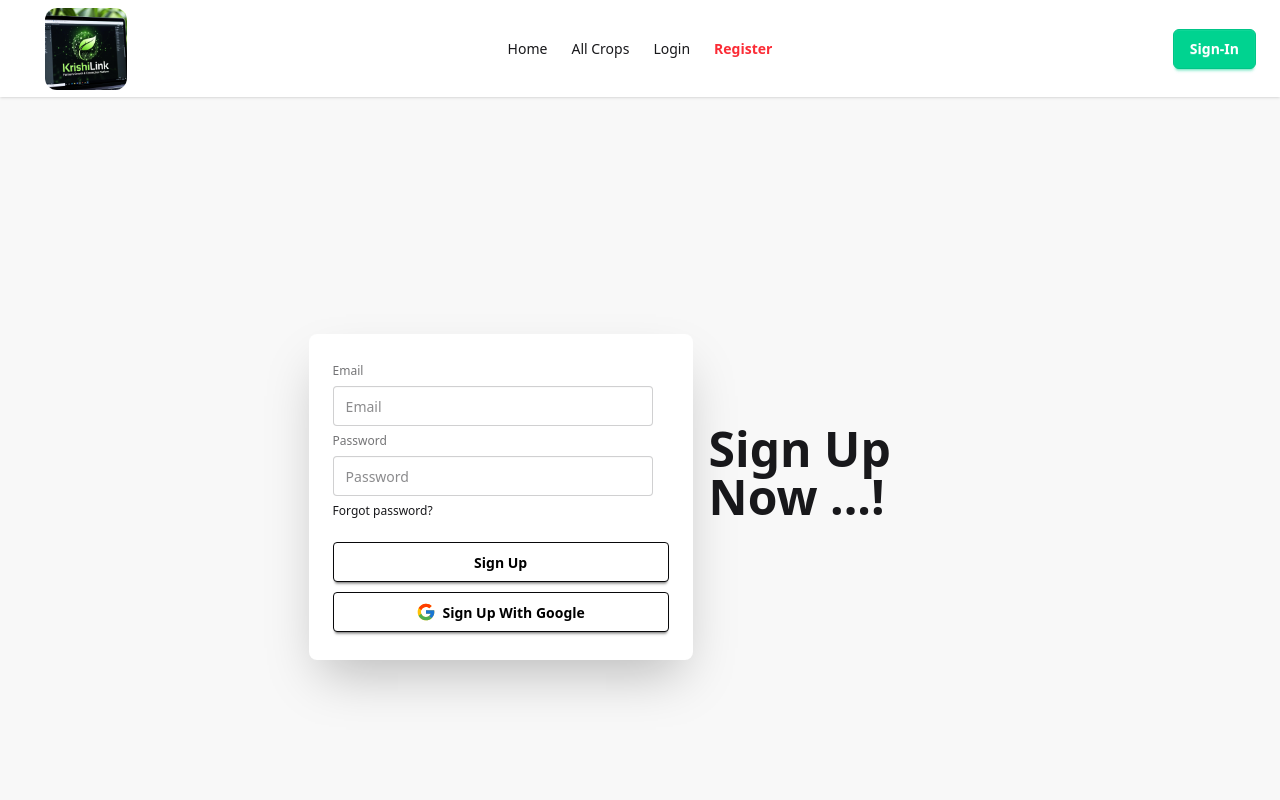
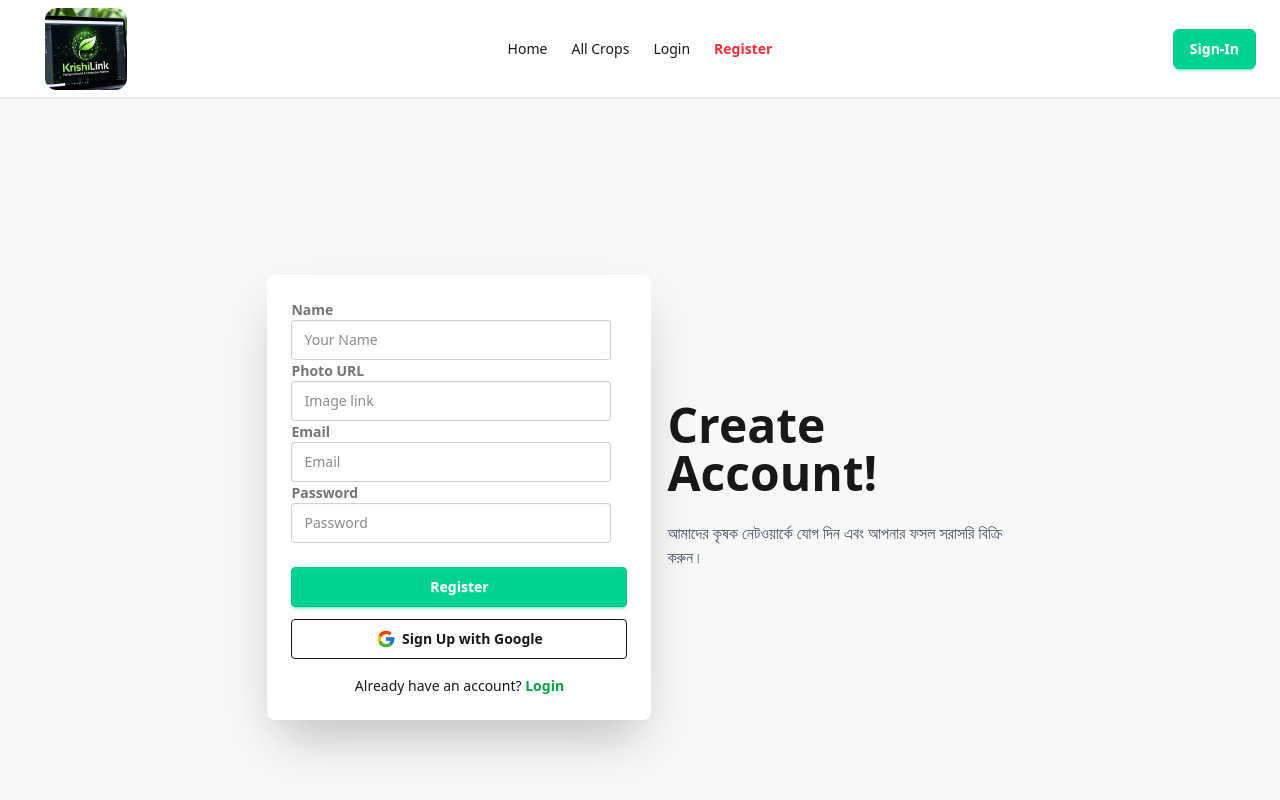
Before and after one commit to fuadhasan199/Farmer-Project-Client, a React (Vite) app: page /Sign-Up in a window 1280 px wide. Shown: the top 800 px of the page. Built offline with nearby package versions, Linux system fonts and the light colour scheme; no server answers.

Commit message:
jwt and project update

```diff
--- a/src/Pages/All_Crops.jsx
+++ b/src/Pages/All_Crops.jsx
@@ -1,11 +1,13 @@
 import React, { useEffect, useState } from 'react';
 import { Link, useLoaderData } from 'react-router';
+import Loading from './Loading';
 
 const All_Crops = () => {
 
     const initialCards = useLoaderData();
 
     const [search, setSerach] = useState('');
+    const [loader,setLoader]=useState(true)
 
     const [crops, setCrops] = useState(initialCards);
 
@@ -14,7 +16,12 @@ const All_Crops = () => {
         fetch(`https://farmers-api-omega.vercel.app/farmers?search=${search}`)
             .then(res => res.json())
             .then(data => setCrops(data));
+            setLoader(false)
     }, [search]);
+
+    if(loader){
+         return <Loading></Loading>
+    }
 
     return (
         <div className='container mx-auto bg-gray-100 p-4 rounded-xl min-h-screen'>
--- a/src/Pages/AuthProvider.jsx
+++ b/src/Pages/AuthProvider.jsx
@@ -6,6 +6,7 @@ import { auth } from '../Firebase.config';
 const AuthProvider = ({children}) => {
 
 const [user,setUser]=useState(null)
+const [loading,setloading]=useState(true)
 
 
 const CreateUser=(email,password)=>{
@@ -21,14 +22,19 @@ const SignInUser=(email,password)=>{
 }
 
 const SignOutUser=()=>{
-
+ setloading(true)
 return signOut(auth)
+.then(()=>{
+   localStorage.removeItem('token')
+   setloading(false)
+})
 
 }
 
 useEffect(()=>{
   const unsubscribe=onAuthStateChanged(auth,(currentUser)=>{
     setUser(currentUser)
+    setloading(false)
   })
 
    return ()=>{
@@ -41,6 +47,7 @@ useEffect(()=>{
 const AuthInfo={
 
 user,
+loading,
 CreateUser,
  SignInUser,
  SignOutUser
--- /dev/null
+++ b/src/Pages/Loading.jsx
@@ -0,0 +1,12 @@
+import React from 'react';
+
+const Loading = () => {
+    return (
+        <div className=' flex justify-center items-center  mt-10'>
+             <span className="loading loading-spinner loading-xl "></span>
+              <span className="loading loading-spinner loading-xl"></span>
+        </div>
+    );
+};
+
+export default Loading;
--- a/src/Pages/My_post.jsx
+++ b/src/Pages/My_post.jsx
@@ -44,7 +44,7 @@ const handleDelete = (cropId) => {
                         setMyCrops(myCrops.filter(crop => crop._id !== cropId));
                     }
                 } catch (error) {
-                    Swal.fire("Error!", "কিছু একটা সমস্যা হয়েছে।", "error");
+                    Swal.fire("Error!", "কিছু একটা সমস্যা হয়েছে।", error.message);
                 }
             }
         });
--- a/src/Private.jsx
+++ b/src/Private.jsx
@@ -1,11 +1,15 @@
 import React, {  useContext } from 'react';
 import { AuthContext } from './Pages/AuthContext';
 import { Navigate } from 'react-router';
+import Loading from './Pages/Loading';
 
 const Private = ({children}) => {
-const {user}=useContext(AuthContext)
+const {user,loading}=useContext(AuthContext)
 
+  if(loading){
 
+    return <Loading></Loading>
+  }
 
  if(user){
     return children
--- a/src/Sign/SignIn.jsx
+++ b/src/Sign/SignIn.jsx
@@ -22,6 +22,8 @@ const { SignInUser}=useContext(AuthContext)
         try{
             const result=await  SignInUser(email,password)
              console.log(result.user)
+             const token = await result.user.getIdToken();
+        localStorage.setItem('token', token);
              e.target.reset()
 
 
@@ -50,8 +52,12 @@ const { SignInUser}=useContext(AuthContext)
     const handleGoogle=()=>{
 
          signInWithPopup(auth,provider)
-         .then(res=>{
+
+         .then(async (res)=>{
           console.log(res.user)
+          const token = await res.user.getIdToken();
+            localStorage.setItem('token', token);
+
                          Swal.fire({
             title: "Log in Successfull",
                    icon: "success",
--- a/src/Sign/SignUp.jsx
+++ b/src/Sign/SignUp.jsx
@@ -1,87 +1,112 @@
-import React, {  useContext } from 'react';
+import React, { useContext } from 'react';
 import { AuthContext } from '../Pages/AuthContext';
-import { getAuth, GoogleAuthProvider, signInWithPopup } from 'firebase/auth';
+import { getAuth, GoogleAuthProvider, signInWithPopup, updateProfile } from 'firebase/auth';
 import { FcGoogle } from "react-icons/fc";
 import Swal from 'sweetalert2';
-import { useNavigate } from 'react-router';
+import { useNavigate, Link } from 'react-router';
 
 const SignUp = () => {
-        const provider=new GoogleAuthProvider()
+    const provider = new GoogleAuthProvider();
+    const auth = getAuth();
+    const navigate = useNavigate();
+    const { CreateUser } = useContext(AuthContext);
 
-    const auth=getAuth()
-    const navigate=useNavigate()
-
-const {CreateUser}=useContext(AuthContext)
-      const handleSignIn=(e)=>{
-
-       e.preventDefault()
-
-     const email=e.target.email.value
-
-     const password=e.target.password.value
-
-      try{
-          const result=CreateUser(email,password)
-          console.log(result.user)
-                        e.target.reset()
+    const handleRegister = (e) => {
+        e.preventDefault();
+        const name = e.target.name.value;
+        const photo = e.target.photo.value;
+        const email = e.target.email.value;
+        const password = e.target.password.value;
 
 
-                          Swal.fire({
-                       title: "Register Successfull",
-                              icon: "success",
-                               draggable: true
-           });
-           navigate('/')
+        if (password.length < 6) {
+            return Swal.fire("Error", "পাসওয়ার্ড অন্তত ৬ ক্যারেক্টার হতে হবে!", "error");
         }
-      catch(error){
-                       Swal.fire({
-                      title: "error",
-                      text:error.message,
-                       icon: "error",
-                        draggable: true
-          });
+        if (!/[A-Z]/.test(password)) {
+            return Swal.fire("Error", "পাসওয়ার্ডে অন্তত একটি বড় হাতের অক্ষর (Uppercase) থাকতে হবে!", "error");
+        }
+        if (!/[a-z]/.test(password)) {
+            return Swal.fire("Error", "পাসওয়ার্ডে অন্তত একটি ছোট হাতের অক্ষর (Lowercase) থাকতে হবে!", "error");
         }
 
 
+        CreateUser(email, password)
+            .then(result => {
+               console.log(result.user)
+                updateProfile(auth.currentUser, {
+                    displayName: name,
+                    photoURL: photo
+                }).then(async() => {
+        const token = await result.user.getIdToken();
+        localStorage.setItem('token', token);
+                    Swal.fire({
+                        title: "Registration Successful",
+                        icon: "success",
+                        timer: 1500
+                    });
 
-      }
+                    e.target.reset();
+                    navigate('/');
+                });
+            })
+            .catch(error => {
+                Swal.fire({
+                    title: "Registration Failed",
+                    text: error.message,
+                    icon: "error"
+                });
+            });
+    };
 
-      const handleGoogle=()=>{
-
+    const handleGoogle = () => {
         signInWithPopup(auth, provider)
-     .then(res=>{
-      console.log(res.user)
-          Swal.fire({
-             title: "Register Successfull",
-              icon: "success",
-               draggable: true
+            .then(async(result) => {
+        const token = await result.user.getIdToken();
+        localStorage.setItem('token', token);
+                Swal.fire("Success", "Logged in with Google", "success");
+                navigate('/');
+            })
+            .catch(error => {
+                Swal.fire("Error", error.message, "error");
             });
-           navigate('/')
-
-     })
-     .catch(error=>console.log(error))
-
-      }
+    };
 
     return (
         <div className="hero bg-base-200 min-h-screen">
             <div className="hero-content flex-col lg:flex-row-reverse">
                 <div className="text-center lg:text-left">
-      <h1 className="text-5xl font-bold">Sign Up Now ...!</h1>
-      <p className="py-6">
-
-      </p>
+                    <h1 className="text-5xl font-bold">Create Account!</h1>
+                    <p className="py-6 text-gray-600">আমাদের কৃষক নেটওয়ার্কে যোগ দিন এবং আপনার ফসল সরাসরি বিক্রি করুন।</p>
                 </div>
                 <div className="card bg-base-100 w-full max-w-sm shrink-0 shadow-2xl">
                     <div className="card-body">
-        <form className="fieldset" onSubmit={handleSignIn}>
-          <label className="label">Email</label>
-          <input type="email" name='email' className="input" placeholder="Email" />
-          <label className="label">Password</label>
-          <input type="password" name='password' className="input" placeholder="Password" />
-          <div><a className="link link-hover">Forgot password?</a></div>
-          <button className="btn btn-neutral bg-white text-black mt-4">Sign Up</button>
-          <button className='btn btn-neutral bg-white text-black mt-1'onClick={handleGoogle}><FcGoogle className='text-xl'/> Sign Up With Google</button>
+                        <form onSubmit={handleRegister}>
+                            <div className="form-control">
+                                <label className="label font-semibold">Name</label>
+                                <input type="text" name='name' className="input input-bordered" placeholder="Your Name" required />
+                            </div>
+                            <div className="form-control">
+                                <label className="label font-semibold">Photo URL</label>
+                                <input type="text" name='photo' className="input input-bordered" placeholder="Image link" required />
+                            </div>
+                            <div className="form-control">
+                                <label className="label font-semibold">Email</label>
+                                <input type="email" name='email' className="input input-bordered" placeholder="Email" required />
+                            </div>
+                            <div className="form-control">
+                                <label className="label font-semibold">Password</label>
+                                <input type="password" name='password' className="input input-bordered" placeholder="Password" required />
+                            </div>
+
+                            <div className="mt-6 flex flex-col gap-3">
+                                <button className="btn btn-success text-white">Register</button>
+                                <button type="button" onClick={handleGoogle} className="btn btn-outline">
+                                    <FcGoogle className='text-xl' /> Sign Up with Google
+                                </button>
+                            </div>
+                            <p className='mt-4 text-center'>
+                                Already have an account? <Link to="/login" className="text-green-600 font-bold">Login</Link>
+                            </p>
                         </form>
                     </div>
                 </div>
```
Also changed, not shown: src/Pages/My_Intereset.jsx (+15 -6 lines). Lines whose indentation alone changed are shown as unchanged.
